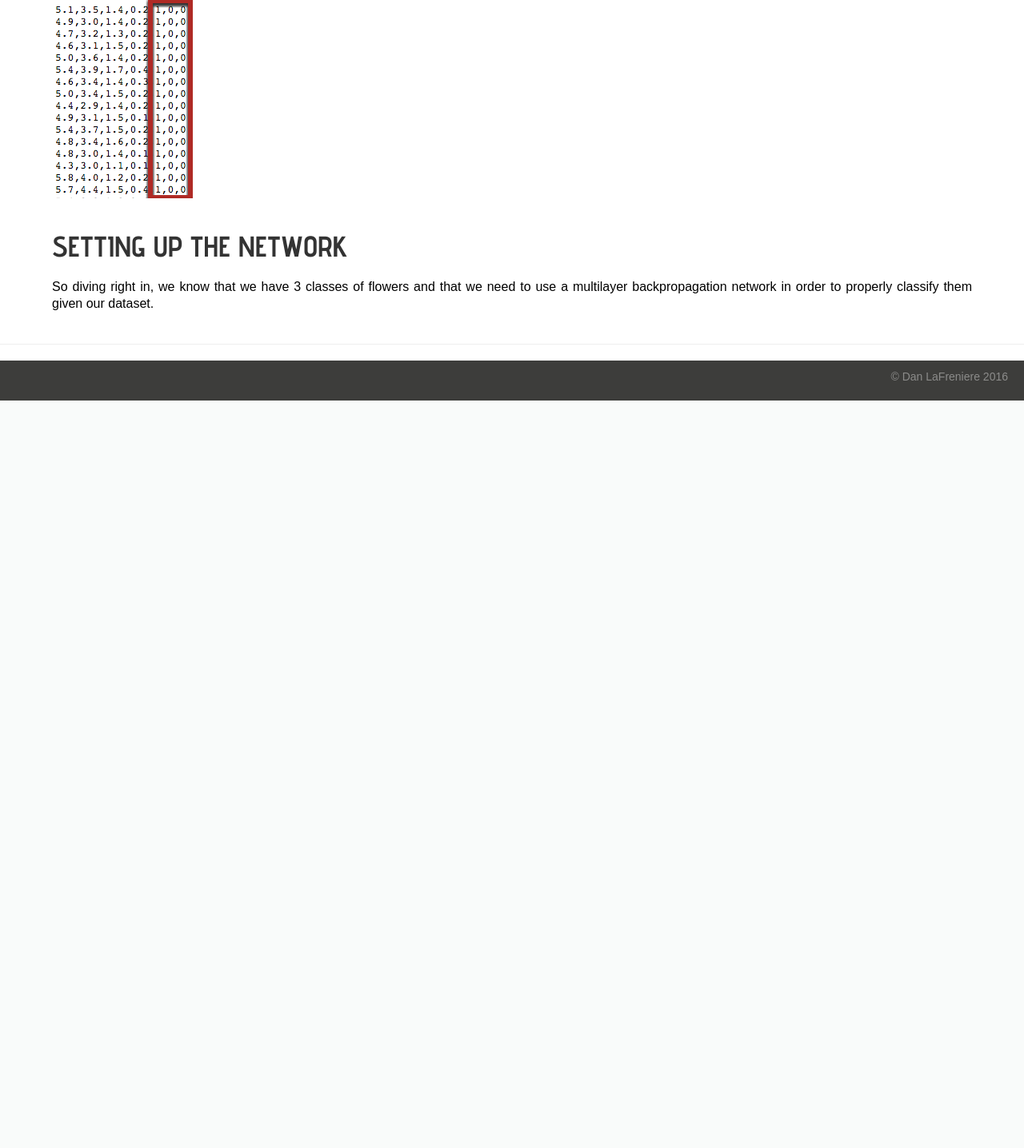
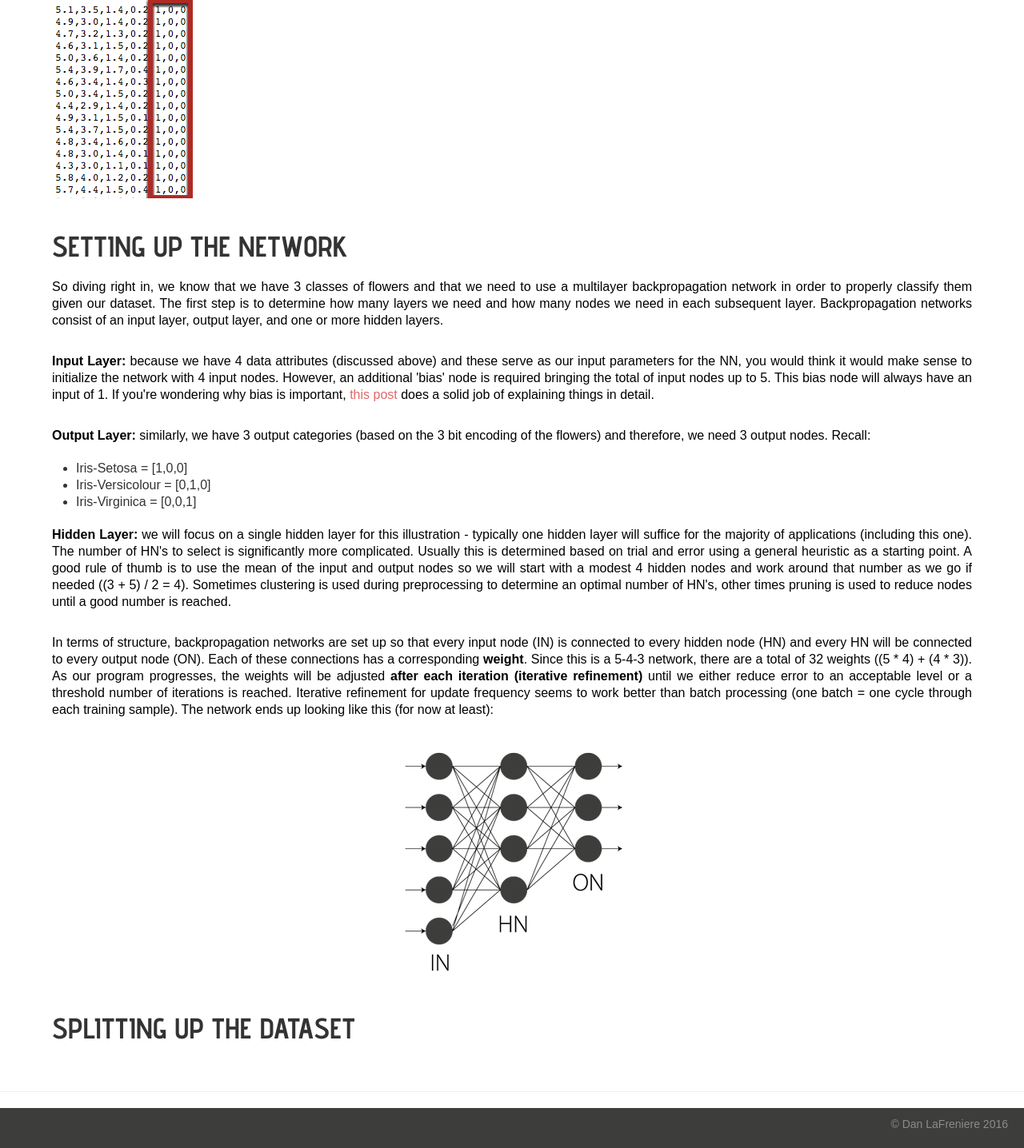
Before and after one commit to danlafreniere/Portfolio, a PHP site: page /neuralNetwork.php in a window 1280 px wide. Shown: the part 1373-2809 px from the top of the page at 80% size. Before the commit the page ends 1874 px from the top, so only its background shows below. Run offline with PHP 8.4, Linux system fonts and the light colour scheme; some libraries are stand-ins or nearby versions.

Commit message:
Creating neural network blog post
First few sections complete

```diff
--- a/neuralNetwork.php
+++ b/neuralNetwork.php
@@ -70,10 +70,31 @@
         <div class="container">
             <h1>SETTING UP THE NETWORK</h1>
 
-            <p class="bodyText">So diving right in, we know that we have 3 classes of flowers and that we need to use a multilayer backpropagation network in order to properly classify them given our dataset.</p>
+            <p class="bodyText">So diving right in, we know that we have 3 classes of flowers and that we need to use a multilayer backpropagation network in order to properly classify them given our dataset. The first step is to determine how many layers we need and how many nodes we need in each subsequent layer. Backpropagation networks consist of an input layer, output layer, and one or more hidden layers.</p>
+
+            <p class="bodyText"><b>Input Layer:</b> because we have 4 data attributes (discussed above) and these serve as our input parameters for the NN, you would think it would make sense to initialize the network with 4 input nodes. However, an additional 'bias' node is required bringing the total of input nodes up to 5. This bias node will always have an input of 1. If you're wondering why bias is important, <a href="http://stackoverflow.com/questions/2480650/role-of-bias-in-neural-networks">this post</a> does a solid job of explaining things in detail.</p>
+            <p class="bodyText"><b>Output Layer:</b> similarly, we have 3 output categories (based on the 3 bit encoding of the flowers) and therefore, we need 3 output nodes. Recall: </p>
+                <ul style="font-size: 12pt;">
+                    <li>Iris-Setosa = [1,0,0]</li>
+                    <li>Iris-Versicolour = [0,1,0]</li>
+                    <li>Iris-Virginica = [0,0,1]</li>
+                </ul>
+
+            <p class="bodyText"><b>Hidden Layer:</b> we will focus on a single hidden layer for this illustration - typically one hidden layer will suffice for the majority of applications (including this one). The number of HN's to select is significantly more complicated. Usually this is determined based on trial and error using a general heuristic as a starting point. A good rule of thumb is to use the mean of the input and output nodes so we will start with a modest 4 hidden nodes and work around that number as we go if needed ((3 + 5) / 2 = 4). Sometimes clustering is used during preprocessing to determine an optimal number of HN's, other times pruning is used to reduce nodes until a good number is reached.</p>
+
+            <p class="bodyText">In terms of structure, backpropagation networks are set up so that every input node (IN) is connected to every hidden node (HN) and every HN will be connected to every output node (ON). Each of these connections has a corresponding <b>weight</b>. Since this is a 5-4-3 network, there are a total of 32 weights ((5 * 4) + (4 * 3)). As our program progresses, the weights will be adjusted <b>after each iteration (iterative refinement)</b> until we either reduce error to an acceptable level or a threshold number of iterations is reached. Iterative refinement for update frequency seems to work better than batch processing (one batch = one cycle through each training sample). The network ends up looking like this (for now at least):</p>
+
+            <p class="bodyText"><img class="img-responsive center-block" alt="A diagrame of a 5-4-3 neural network" src="images/5-4-3-NeuralNetwork.jpg"/></p>
 
         </div>
 
+
+        <div class="container">
+            <h1>SPLITTING UP THE DATASET</h1>
+
+            <p class="bodyText"></p>
+
+        </div>
 
 
 
```
Also changed, not shown: images/5-4-3-NeuralNetwork.jpg (added).
